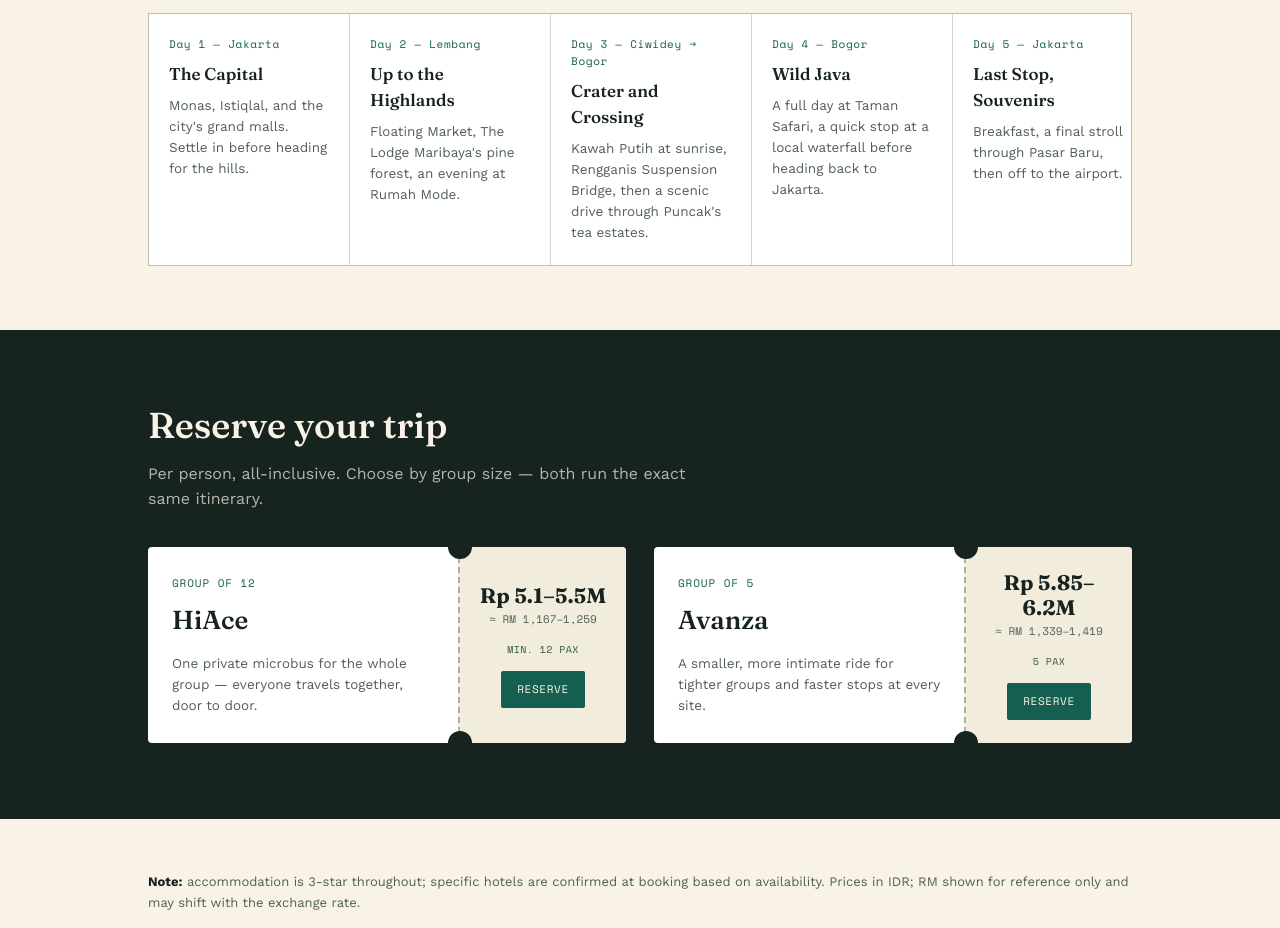
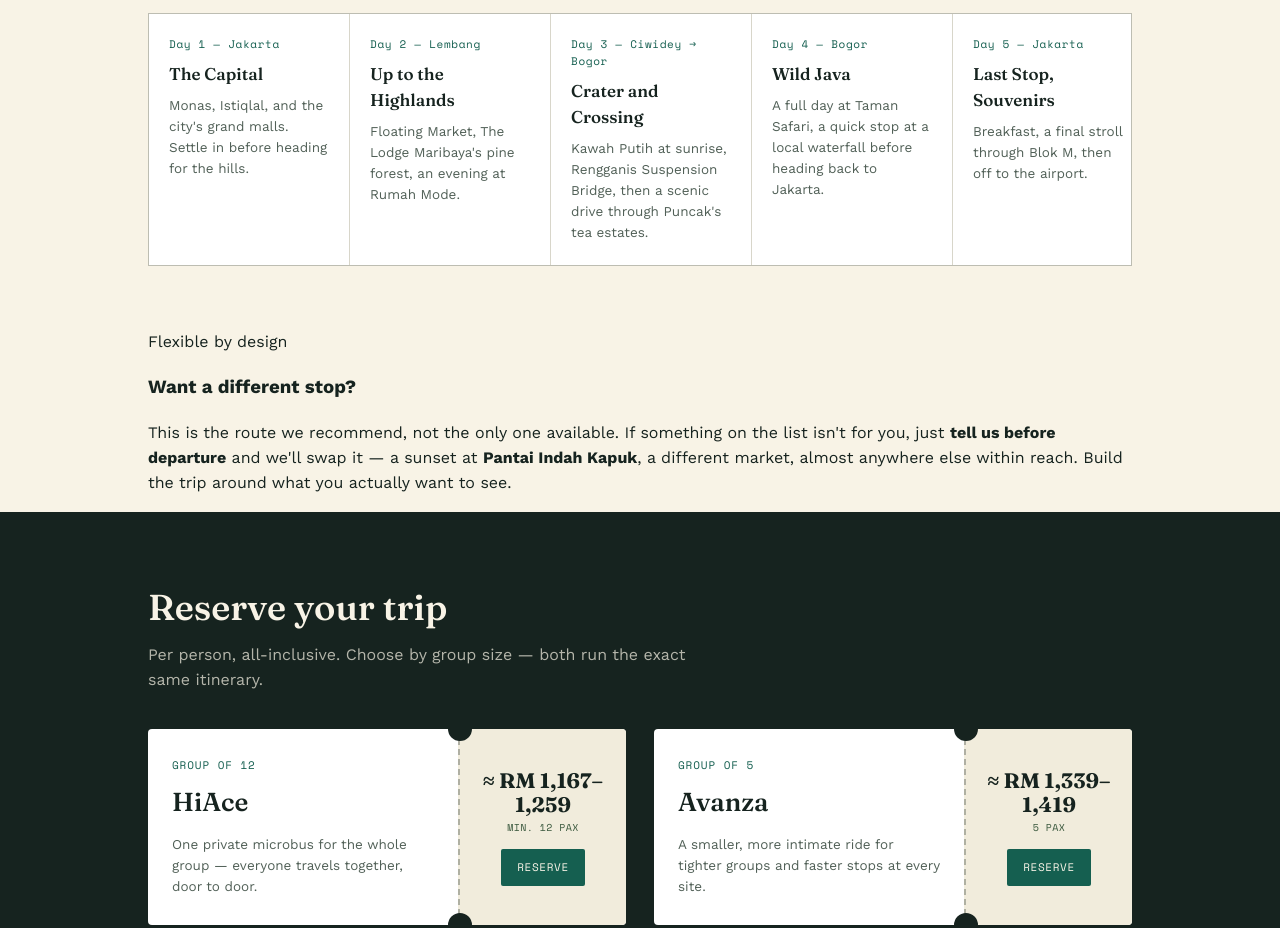
Before and after one commit to Fajararifk/Reserve-your-trip, a plain HTML site: page index.html in a window 1280 px wide. Shown: the part 1320-2248 px from the top of the page. Drawn offline with nearby package versions, Linux system fonts and the light colour scheme.

Commit message:
add Flexible

```diff
--- a/index.html
+++ b/index.html
@@ -408,7 +408,21 @@
         <div class="day">
           <p class="d">Day 5 — Jakarta</p>
           <h4>Last Stop, Souvenirs</h4>
-          <p>Breakfast, a final stroll through Pasar Baru, then off to the airport.</p>
+          <p>Breakfast, a final stroll through Blok M, then off to the airport.</p>
+        </div>
+      </div>
+    </div>
+  </section>
+
+  <section class="flex-note">
+    <div class="wrap">
+      <div class="inner">
+        <div>
+          <span class="badge">Flexible by design</span>
+          <h3>Want a different stop?</h3>
+        </div>
+        <div>
+          <p>This is the route we recommend, not the only one available. If something on the list isn't for you, just <strong>tell us before departure</strong> and we'll swap it — a sunset at <strong>Pantai Indah Kapuk</strong>, a different market, almost anywhere else within reach. Build the trip around what you actually want to see.</p>
         </div>
       </div>
     </div>
@@ -429,8 +443,7 @@
             <p>One private microbus for the whole group — everyone travels together, door to door.</p>
           </div>
           <div class="ticket-stub">
-            <div class="price">Rp 5.1–5.5M</div>
-            <div class="alt">≈ RM 1,167–1,259</div>
+            <div class="price">≈ RM 1,167–1,259</div>
             <div class="min">Min. 12 pax</div>
             <a class="btn" href="#contact">Reserve</a>
           </div>
@@ -443,8 +456,7 @@
             <p>A smaller, more intimate ride for tighter groups and faster stops at every site.</p>
           </div>
           <div class="ticket-stub">
-            <div class="price">Rp 5.85–6.2M</div>
-            <div class="alt">≈ RM 1,339–1,419</div>
+            <div class="price">≈ RM 1,339–1,419</div>
             <div class="min">5 pax</div>
             <a class="btn" href="#contact">Reserve</a>
           </div>
```
